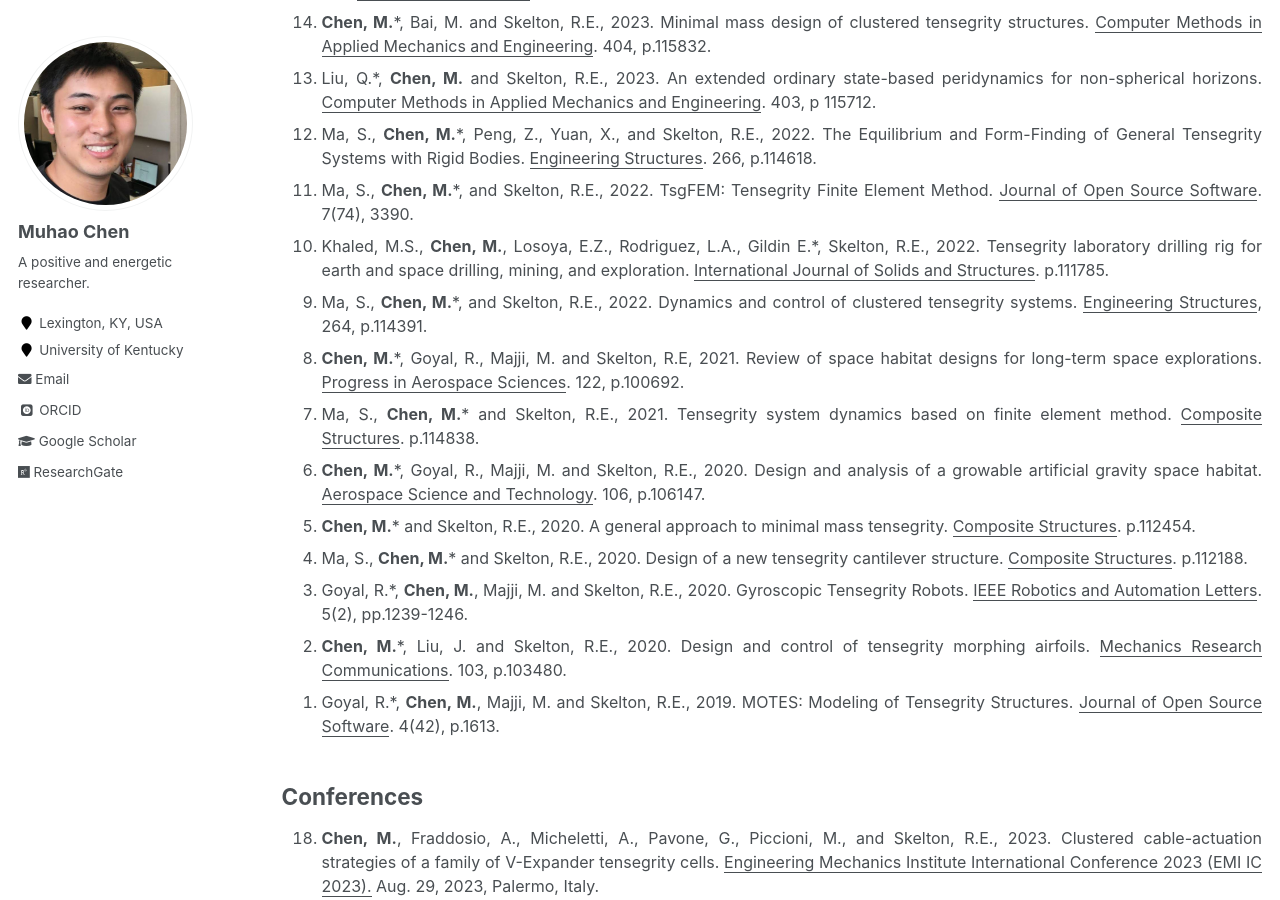
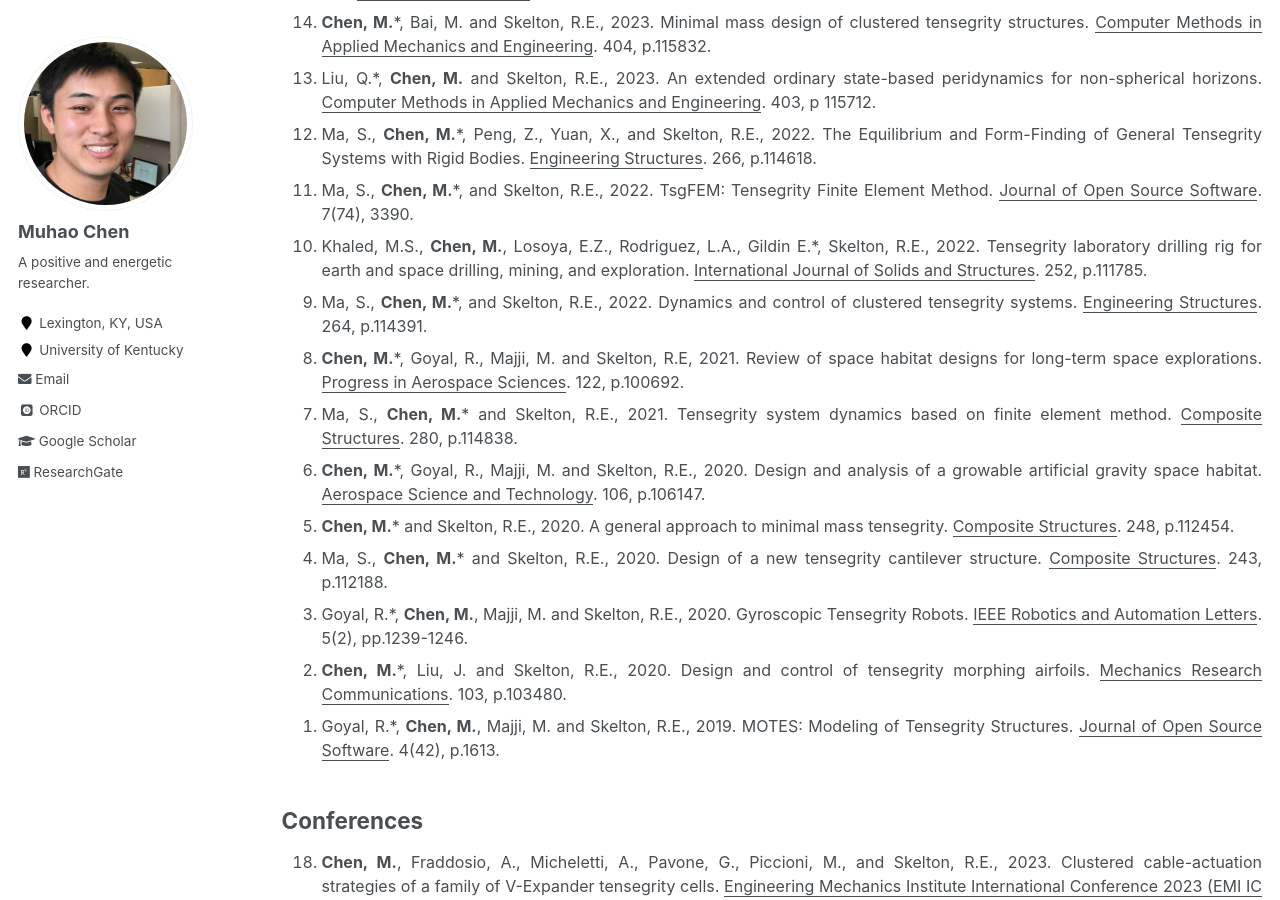
Before and after one commit to Muhao-Chen/muhao-chen.github.io, a Jekyll site: the page built from _pages/publication.md, in a window 1280 px wide and 900 px high, scrolled down 712 px. Built offline with Jekyll 4.4.1, drawn with Linux system fonts in a browser that asks for light colours; some web fonts are replaced.

Commit message:
Update publication.md

```diff
--- a/_pages/publication.md
+++ b/_pages/publication.md
@@ -25,13 +25,13 @@ toc: true
 <li>Liu, Q.*, <strong>Chen, M.</strong> and Skelton, R.E., 2023. An extended ordinary state-based peridynamics for non-spherical horizons. <u>Computer Methods in Applied Mechanics and Engineering</u>. 403, p 115712.</li>
 <li>Ma, S., <strong>Chen, M.</strong>*, Peng, Z., Yuan, X., and Skelton, R.E., 2022. The Equilibrium and Form-Finding of General Tensegrity Systems with Rigid Bodies. <u>Engineering Structures</u>. 266, p.114618.</li>
 <li>Ma, S., <strong>Chen, M.</strong>*, and Skelton, R.E., 2022. TsgFEM: Tensegrity Finite Element Method. <u>Journal of Open Source Software</u>. 7(74), 3390.</li>
-<li>Khaled, M.S., <strong>Chen, M.</strong>, Losoya, E.Z., Rodriguez, L.A., Gildin E.*, Skelton, R.E., 2022. Tensegrity laboratory drilling rig for earth and space drilling, mining, and exploration. <u>International Journal of Solids and Structures</u>. p.111785.</li>
- <li>Ma, S., <strong>Chen, M.</strong>*, and Skelton, R.E., 2022. Dynamics and control of clustered tensegrity systems. <u>Engineering Structures</u>, 264, p.114391.</li>
+<li>Khaled, M.S., <strong>Chen, M.</strong>, Losoya, E.Z., Rodriguez, L.A., Gildin E.*, Skelton, R.E., 2022. Tensegrity laboratory drilling rig for earth and space drilling, mining, and exploration. <u>International Journal of Solids and Structures</u>. 252, p.111785.</li>
+ <li>Ma, S., <strong>Chen, M.</strong>*, and Skelton, R.E., 2022. Dynamics and control of clustered tensegrity systems. <u>Engineering Structures</u>. 264, p.114391.</li>
 <li><strong>Chen, M.</strong>*, Goyal, R., Majji, M. and Skelton, R.E, 2021. Review of space habitat designs for long-term space explorations. <u>Progress in Aerospace Sciences</u>. 122, p.100692.</li>
-<li>Ma, S., <strong>Chen, M.</strong>* and Skelton, R.E., 2021. Tensegrity system dynamics based on finite element method. <u>Composite Structures</u>. p.114838.</li>
+<li>Ma, S., <strong>Chen, M.</strong>* and Skelton, R.E., 2021. Tensegrity system dynamics based on finite element method. <u>Composite Structures</u>. 280, p.114838.</li>
 <li><strong>Chen, M.</strong>*, Goyal, R., Majji, M. and Skelton, R.E., 2020. Design and analysis of a growable artificial gravity space habitat. <u>Aerospace Science and Technology</u>. 106, p.106147.</li>
-<li><strong>Chen, M.</strong>* and Skelton, R.E., 2020. A general approach to minimal mass tensegrity. <u>Composite Structures</u>. p.112454.</li>
-<li>Ma, S., <strong>Chen, M.</strong>* and Skelton, R.E., 2020. Design of a new tensegrity cantilever structure. <u>Composite Structures</u>. p.112188.</li>
+<li><strong>Chen, M.</strong>* and Skelton, R.E., 2020. A general approach to minimal mass tensegrity. <u>Composite Structures</u>. 248, p.112454.</li>
+<li>Ma, S., <strong>Chen, M.</strong>* and Skelton, R.E., 2020. Design of a new tensegrity cantilever structure. <u>Composite Structures</u>. 243, p.112188.</li>
 <li>Goyal, R.*, <strong>Chen, M.</strong>, Majji, M. and Skelton, R.E., 2020. Gyroscopic Tensegrity Robots. <u>IEEE Robotics and Automation Letters</u>. 5(2), pp.1239-1246.</li>
 <li><strong>Chen, M.</strong>*, Liu, J. and Skelton, R.E., 2020. Design and control of tensegrity morphing airfoils. <u>Mechanics Research Communications</u>. 103, p.103480.</li>
 <li>Goyal, R.*, <strong>Chen, M.</strong>, Majji, M. and Skelton, R.E., 2019. MOTES: Modeling of Tensegrity Structures. <u>Journal of Open Source Software</u>. 4(42), p.1613.</li>
@@ -104,7 +104,6 @@ toc: true
 </ol>
 </font>
 
-
 ## Patents
 <font size=3>
 <ol reversed>
```
